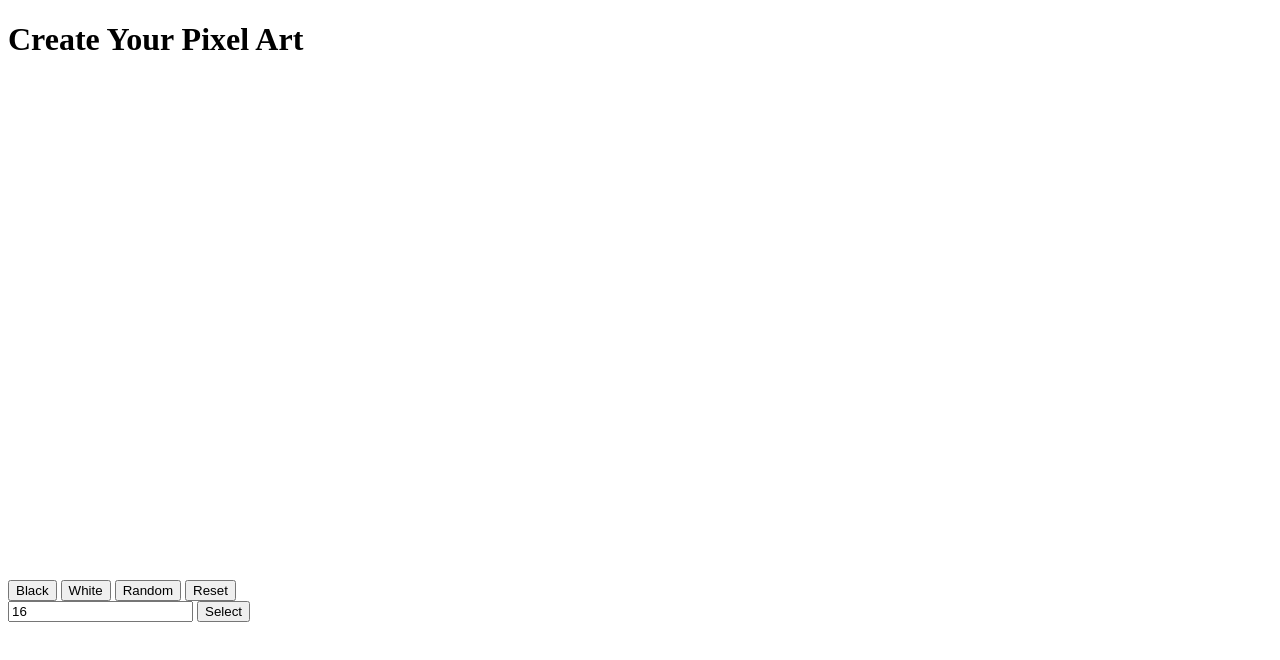
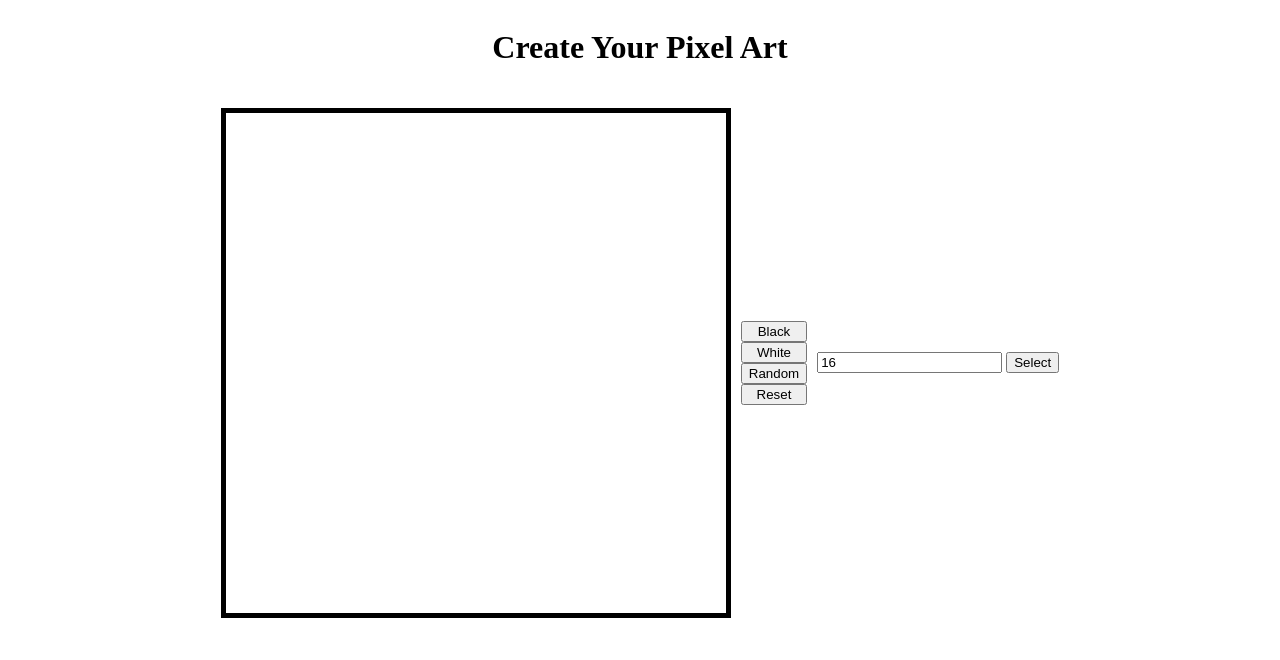
Before and after one commit to GuranshS/odin-etch-a-sketch, a plain HTML site: page index.html in a window 1280 px wide. Drawn offline with Linux system fonts and the light colour scheme.

Commit message:
added css

```diff
--- a/styles.css
+++ b/styles.css
@@ -1,5 +1,31 @@
+.flex-container {
+    display: flex;
+    flex-direction: column;
+    align-items: center;
+    gap: 10px;
+}
+
+h1 {
+padding: 0%;
+}
+
+.workspace {
+    display: flex;
+    flex-direction: row;
+    align-items: center;
+    gap: 10px;
+}
+
+.buttons {
+    display: flex;
+    flex-direction: column;
+}
+
 .board{
     height: 500px;
     width: 500px;
     display: grid;
+    border: 5px;
+    border-style: solid;
+    border-color: black;
 }
```
